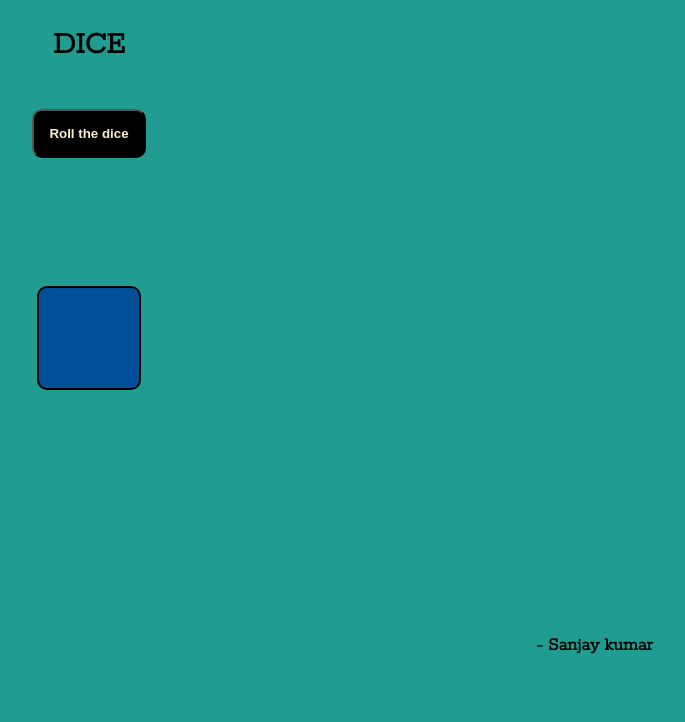
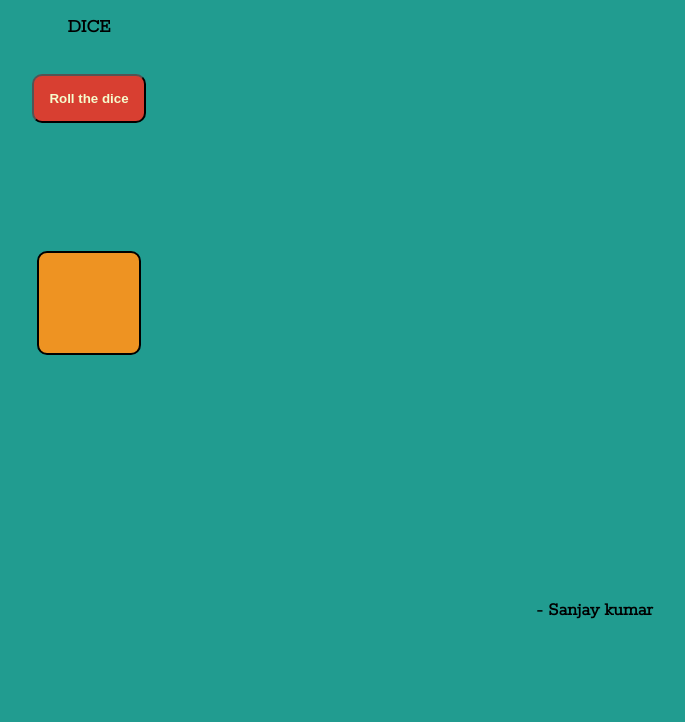
Before and after one commit to Coding-Sanjay/Dice, a plain HTML site: page index.html in a window 1280 px wide. Shown: the whole page, without its empty margins (551-1236 px from the left). Drawn offline with Linux system fonts and the light colour scheme.

Commit message:
Update index.html
Signed-off-by: Coding-Sanjay <145554267+Coding-Sanjay@users.noreply.github.com>

```diff
--- a/index.html
+++ b/index.html
@@ -26,8 +26,8 @@
         }
 
         .btn {
-            color: blanchedalmond;
-            background-color: #000;
+            color: #F5FCCD;
+            background-color: #D83F31;
             margin: 20px;
             padding: 15px;
             border-radius: 10px;
@@ -35,7 +35,7 @@
         }
 
         .btn:hover {
-            color: #000;
+            color: #D83F31;
             background-color: transparent;
             border: 2px solid #000;
             cursor: pointer;
@@ -52,7 +52,7 @@
             position: relative;
             width: 100px;
             height: 100px;
-            background-color: #005099;
+            background-color: #EE9322;
             border: 2px solid #000;
             border-radius: 10px;
             transition-duration: 2.1s;
@@ -67,7 +67,7 @@
             margin: 0;
             padding: 0;
             text-align: center;
-            color: #fff;
+            color: #F5FCCD;
             margin-top: 15%;
             font-size: 4rem;
         }
@@ -86,7 +86,7 @@
 
         .text h2 {
             text-align: center;
-            font-size: 2rem;
+            font-size: 1.2rem;
             font-weight: bold;
             padding: auto;
 
```
